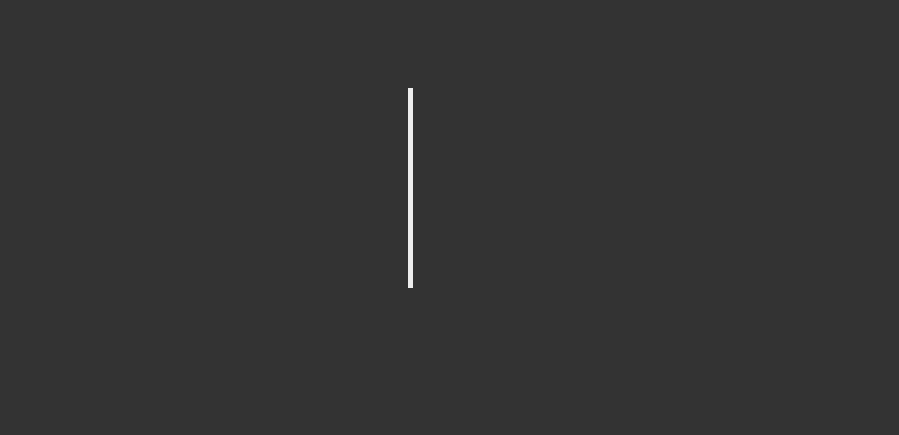
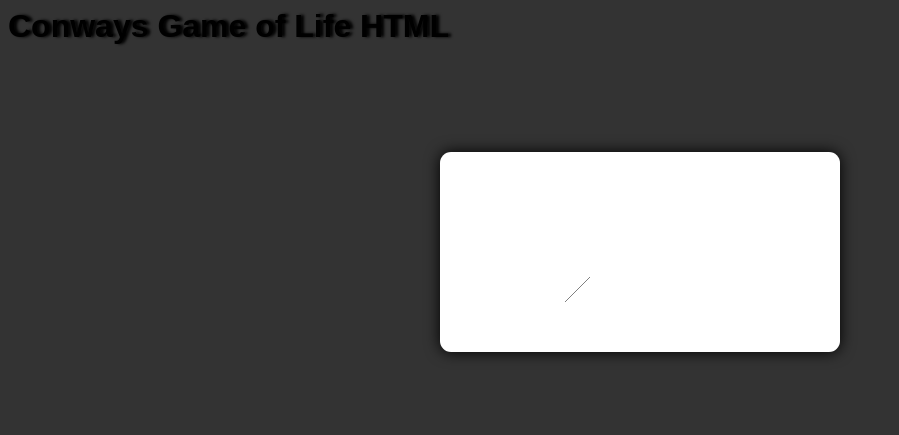
Before and after one commit to dineshkummarc/conways-game-of-life-html5, a plain HTML site: page index.html in a window 1280 px wide. Shown: the whole page, without its empty margins (0-899 px from the left). Drawn offline with Linux system fonts and the light colour scheme.

Commit message:
got js file working and drawing on canvas

```diff
--- a/game-of-life.js
+++ b/game-of-life.js
@@ -0,0 +1,12 @@
+function initMap() {
+
+var context, canvas;
+
+canvas = document.getElementById('c');
+context = canvas.getContext('2d');
+
+context.moveTo(canvas.width/2-100, canvas.height/2+50);
+context.lineTo(250, 300);
+context.lineTo(300,250);
+context.stroke();
+}
--- a/index.css
+++ b/index.css
@@ -2,10 +2,22 @@ body{
 	background:#333;
 }
 canvas{
-	color:#FFF;
-	box-radius:11px;
+	background:none repeat scroll 0 0 white;
+	border-radius:11px;
 	height:200px;
 	width:400px;
 	margin:5em auto;
-	box-shadow:5px 0px 0px #eee;
+	box-shadow:0px 0px 15px #000;
 }
+#wrapper{
+	margin:auto;
+	width:400px;
+}
+#header{
+	color:black;
+}
+#header > h2{
+	font-family:sans-serif;
+	text-shadow:3px 0px 3px #000;
+	font-size:32px;
+}
--- a/index.html
+++ b/index.html
@@ -1,10 +1,16 @@
 <html>
 <head>
+<script src="game-of-life.js" type="text/javascript"></script>
 <link rel="stylesheet" type="text/css" href="index.css" />
 <title>Conway's Game of Life HTML5</title>
 </head>
 
-<body>
- <canvas> </canvas>
+<body onload="initMap()">
+	<div id="header">
+		<h2>Conways Game of Life HTML</h2>
+	</div>
+	<div id="wrapper">
+	 <canvas id="c" height="400" width="800"> </canvas>
+	</div>
 </body>
 </html>
```
Also changed, not shown: output/test.js (added, +8 -0 lines).
